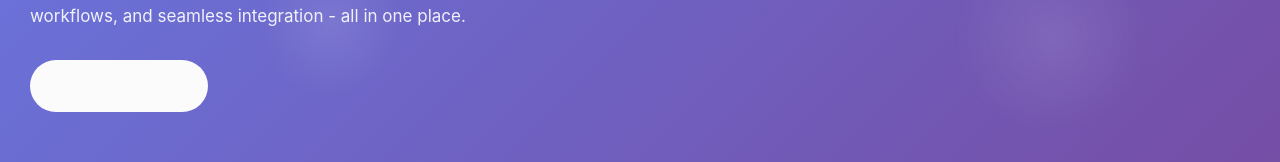
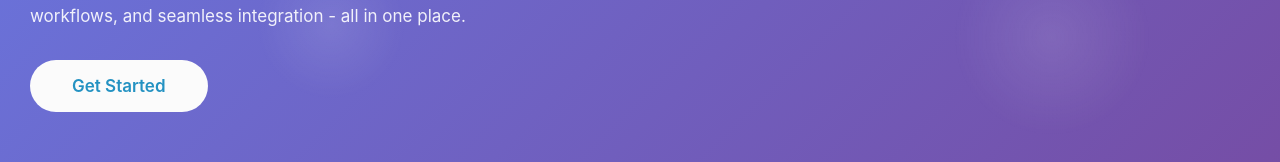
Before and after one commit to aliyara290/Mendam, a React (Vite) app in the folder frontend/: page / in a window 1280 px wide. Shown: the part 534-696 px from the top of the page. Built offline with nearby package versions, Linux system fonts and the light colour scheme; a web font is replaced by a local one.

Commit message:
update button comppnn

```diff
--- a/frontend/src/components/home/Hero.tsx
+++ b/frontend/src/components/home/Hero.tsx
@@ -61,8 +61,8 @@ const Hero: React.FC = () => {
               <Button
               bg="light"
               hoverBg="blue"
-              color="light"
-              hoverColor="blue"
+              color="blue"
+              hoverColor="light"
                 isLink
                 href="/auth/register"
                 title="Get Started"
```
Also changed, not shown: 2 other files (tests, documents, lock files or other folders).
